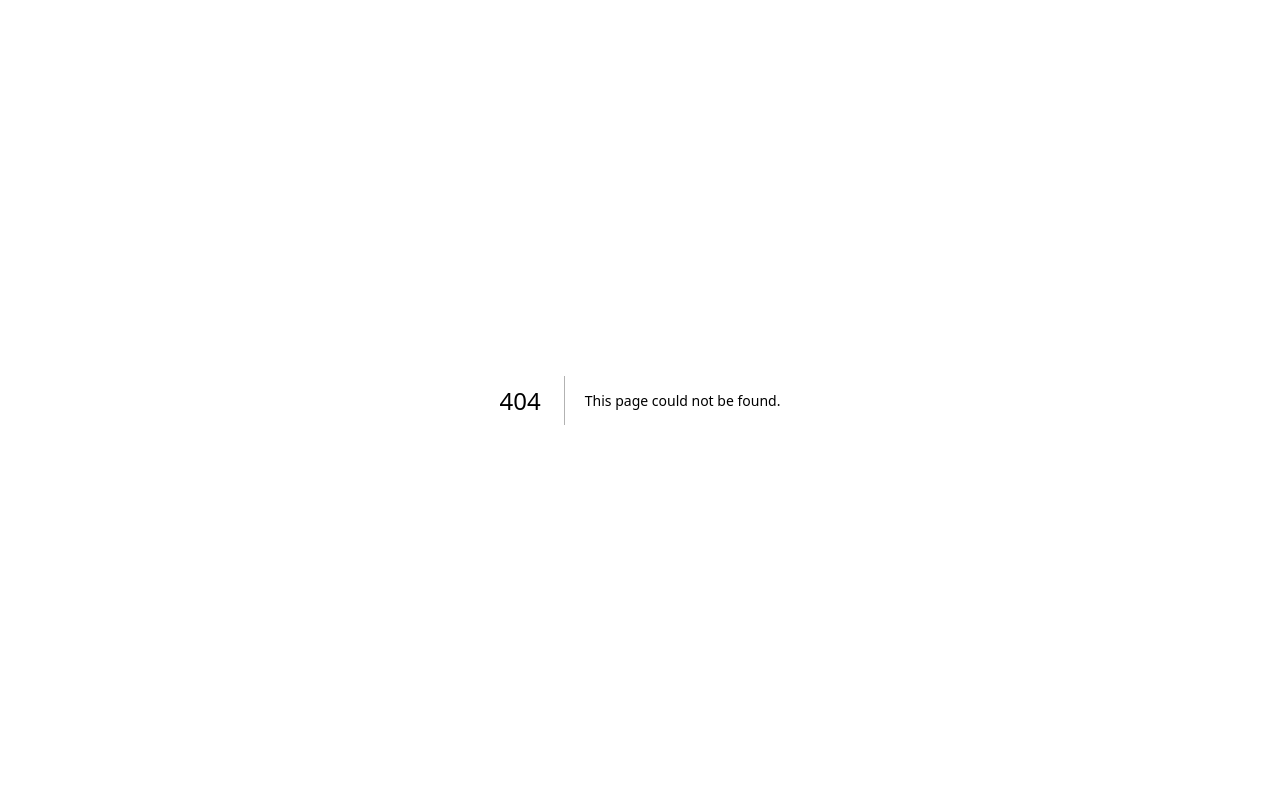
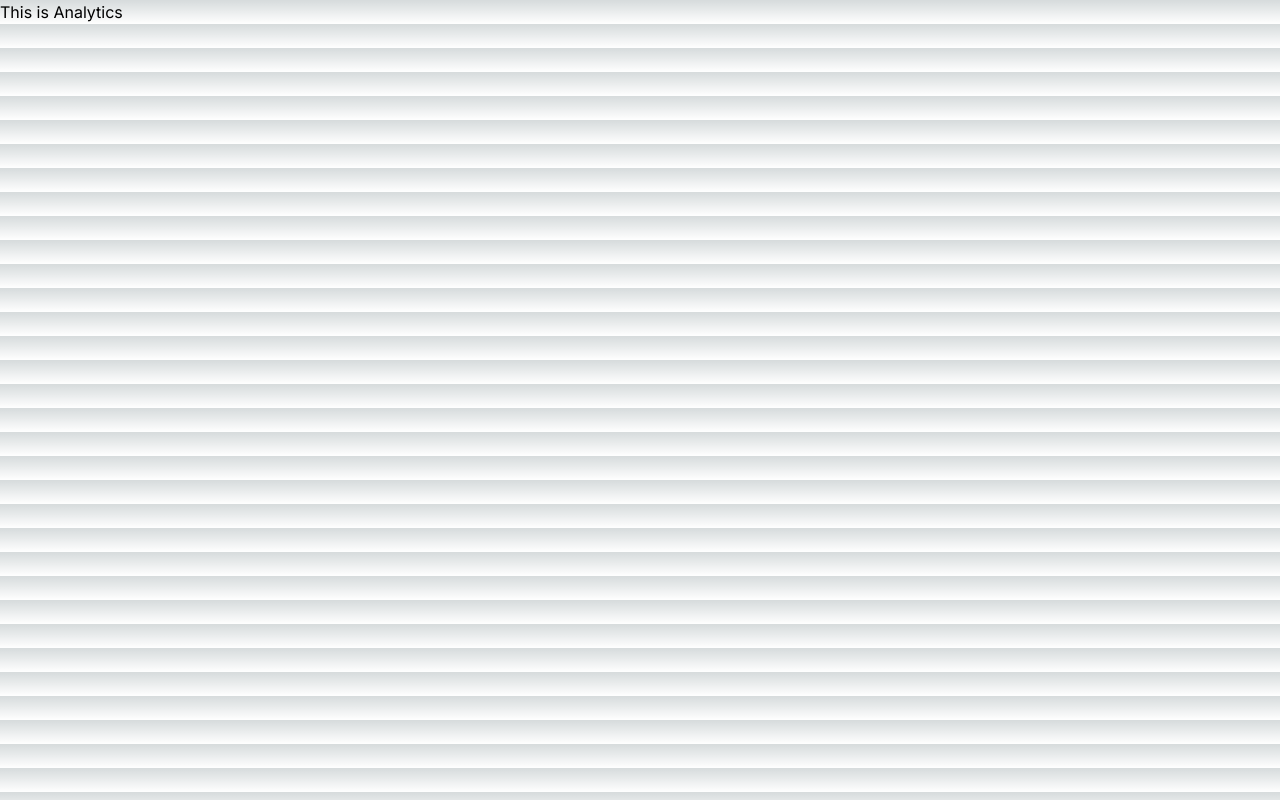
Before and after one commit to waleedmajeed001/my-first-nextjs-project, a Next.js app: page /dashbord/analytics in a window 1280 px wide. Before the commit this address had no page. Built offline with nearby package versions, Linux system fonts and the light colour scheme.

Commit message:
my-first-nextjs-project

```diff
--- /dev/null
+++ b/src/app/dashbord/analytics/page.tsx
@@ -0,0 +1,5 @@
+function Analytics  () {
+    return <div>This is Analytics</div>
+}
+
+export default Analytics;
--- /dev/null
+++ b/src/app/dashbord/setting/Password/page.tsx
@@ -0,0 +1,5 @@
+function Password  () {
+    return <div>This is Password.</div>
+}
+
+export default Password;
--- /dev/null
+++ b/src/app/dashbord/setting/profile/page.tsx
@@ -0,0 +1,5 @@
+function Profile  () {
+    return <div>This is Profile.</div>
+}
+
+export default Profile;
```
